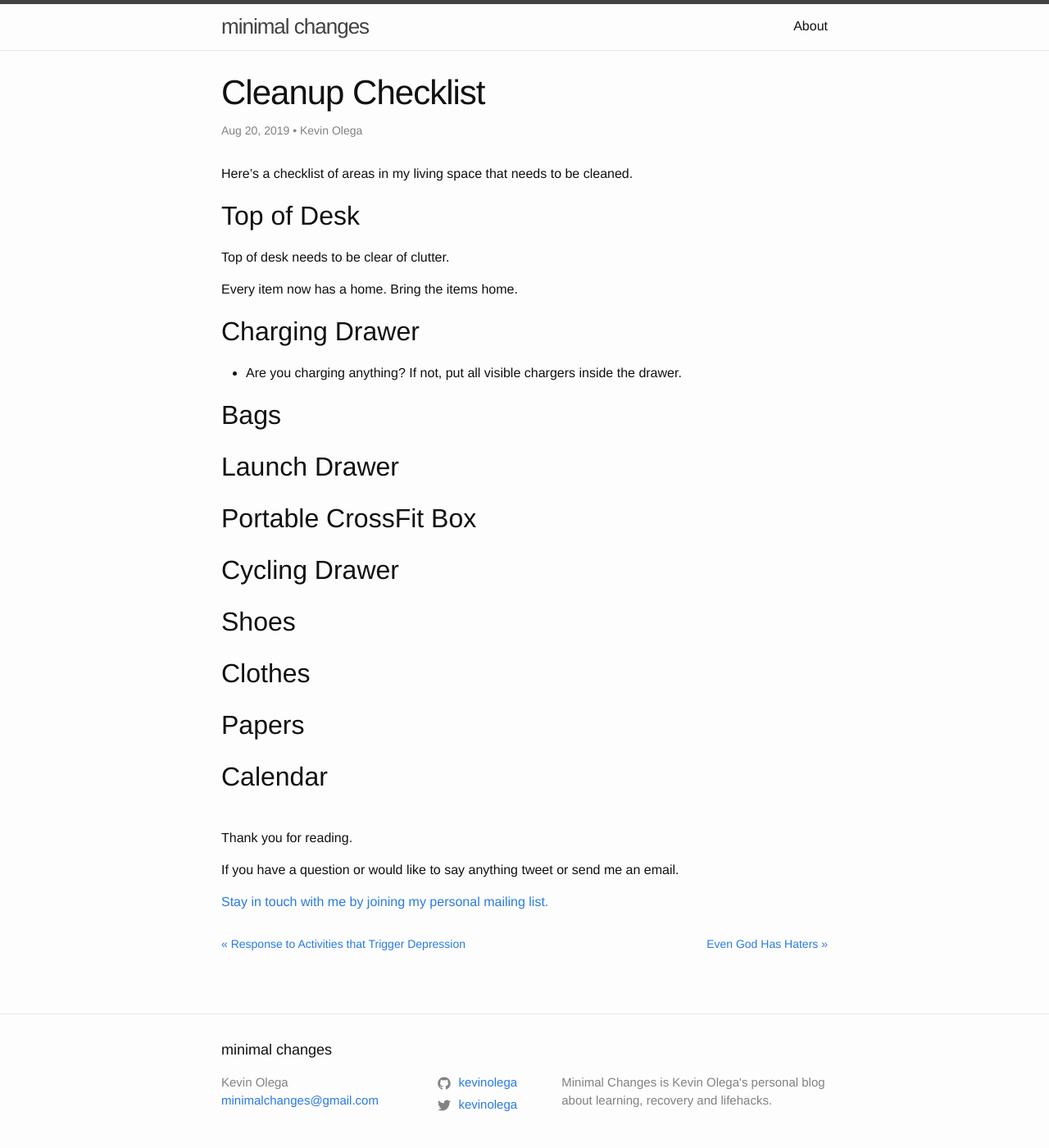
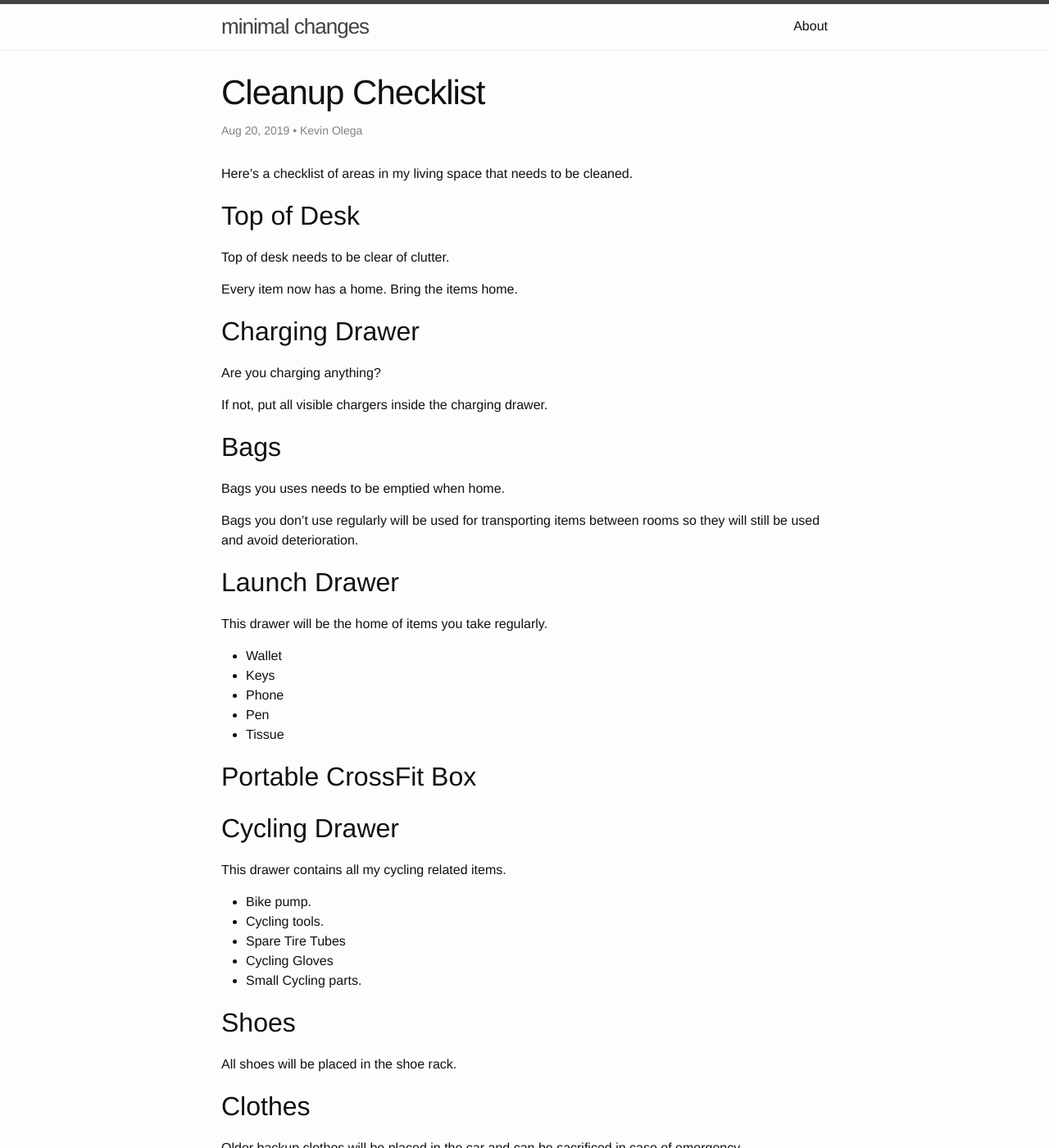
Before and after one commit to kevinolega/minimalchanges, a Jekyll site: the page built from _posts/2019-08-20-cleanup-checklist.md, in a window 1280 px wide and 1400 px high. Shown: the whole window at 82% size. Built offline with Jekyll 4.4.1, drawn with Linux system fonts in a browser that asks for light colours; nearby versions of some CDN libraries; library files that are not in the unit come from our copies; some of the changed text lies outside the part shown.

Commit message:
Update 2019-08-20-cleanup-checklist.md

```diff
--- a/_posts/2019-08-20-cleanup-checklist.md
+++ b/_posts/2019-08-20-cleanup-checklist.md
@@ -16,20 +16,61 @@ Every item now has a home. Bring the items home.
 
 ## Charging Drawer
 
-- Are you charging anything? If not, put all visible chargers inside the drawer.
+Are you charging anything?
+
+If not, put all visible chargers inside the charging drawer.
 
 ## Bags
 
+Bags you uses needs to be emptied when home.
+
+Bags you don't use regularly will be used for transporting items between rooms so they will still be used and avoid deterioration.
+
 ## Launch Drawer
+
+This drawer will be the home of items you take regularly.
+
+- Wallet
+- Keys
+- Phone
+- Pen
+- Tissue
 
 ## Portable CrossFit Box
 
 ## Cycling Drawer
 
+This drawer contains all my cycling related items.
+
+- Bike pump.
+- Cycling tools.
+- Spare Tire Tubes
+- Cycling Gloves
+- Small Cycling parts.
+
+
 ## Shoes
+
+All shoes will be placed in the shoe rack.
 
 ## Clothes
 
+Older backup clothes will be placed in the car and can be sacrificed in case of emergency.
+
+Older clothes will be used thoughroughly until end of life status.
+
+All clothes will be placed in the drawer.
+
 ## Papers
 
+Papers should be placed inside the filing cabinet.
+
+Papers being processed will be placed in the inbox tray.
+
 ## Calendar
+
+Place events in Calendar.
+
+## Car
+
+Place emergency and survival items inside car.
```
